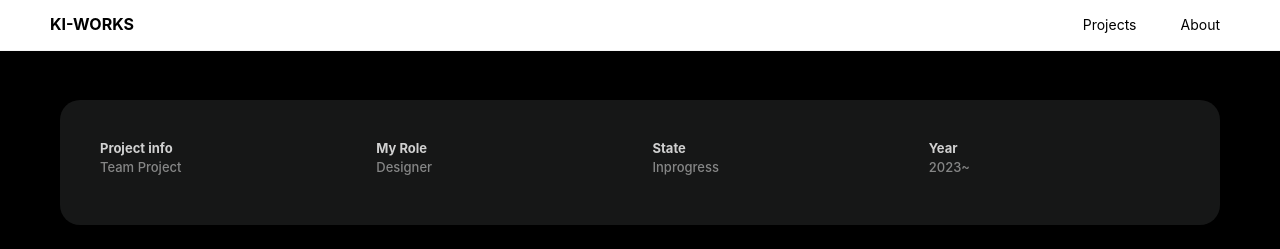
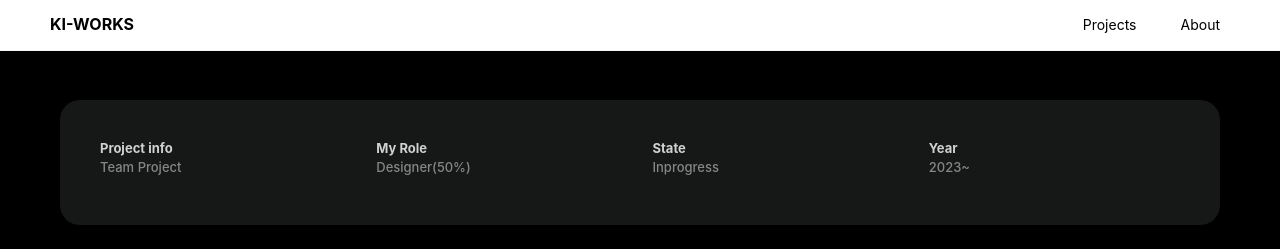
Before and after one commit to makemade93/macworks-master-master, a React (Create React App) app: page /designsystem in a window 1280 px wide. Shown: the top 249 px of the page. Built offline with nearby package versions, Linux system fonts and the light colour scheme.

Commit message:
Update DesignSystem.js
Edit role

```diff
--- a/src/pages/DesignSystem.js
+++ b/src/pages/DesignSystem.js
@@ -38,7 +38,7 @@ function DesignSystem(props) {
           </p>
           <p style={{ fontWeight: "bold", opacity: "0.8" }}>
             My Role
-            <p>Designer</p>
+            <p>Designer(50%)</p>
           </p>
           <p style={{ fontWeight: "bold", opacity: "0.8" }}>
             State
```
